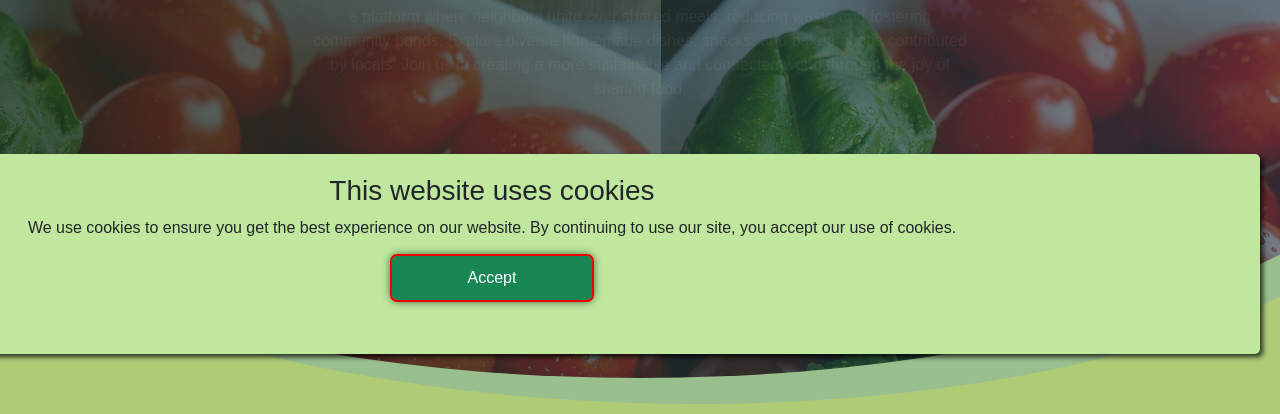
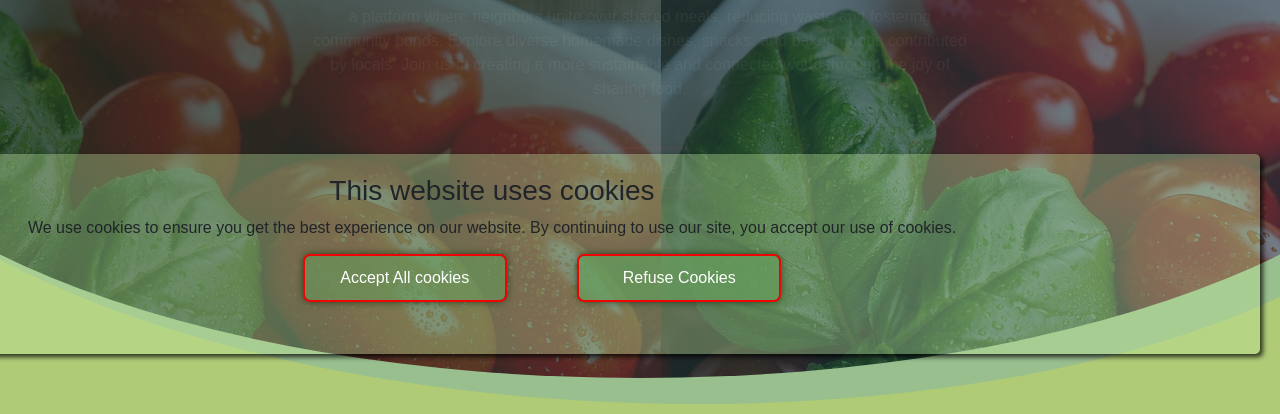
Before and after one commit to JacquelineTuyisenge/Elevate-web_summative, a website with bundled scripts: page index.html in a window 1280 px wide. Shown: the part 386-800 px from the top of the page. Built offline with nearby package versions, Linux system fonts and the light colour scheme; some packages are replaced by stand-ins of ours; no server answers; files whose address does not match are found by name.

Commit message:
new Commit

```diff
--- a/index.html
+++ b/index.html
@@ -52,12 +52,13 @@
   </header>
 
   <!-- Cookie consent popup -->
-  <div id="cookieConsentPopup" class="cookie-consent-popup" style="background-color: #bfe79e; box-shadow: 3px 3px 5px 0px rgba(0,0,0,0.75);">
+  <div id="cookieConsentPopup" class="cookie-consent-popup" style="background-color: #bfe79e5c; box-shadow: 3px 3px 5px 0px rgba(0,0,0,0.75);">
     <div class="cookie-consent-content">
       <h3 class="text-dark">This website uses cookies</h3>
       <p class="text-dark">We use cookies to ensure you get the best experience on our website. By continuing to use our site, you accept
         our use of cookies.</p>
-      <button id="acceptCookiesBtn" class="btn btn-success">Accept</button>
+      <button id="acceptCookiesBtn" class="btn btn-success" style=" margin-left: 100px; background-color: #669e5d8b;">Accept All cookies</button>
+      <button id="acceptCookiesBtn" class="btn btn-success" style=" margin-left: 70px; background-color: #669e5dc3;">Refuse Cookies</button>
     </div>
   </div>
 
```
